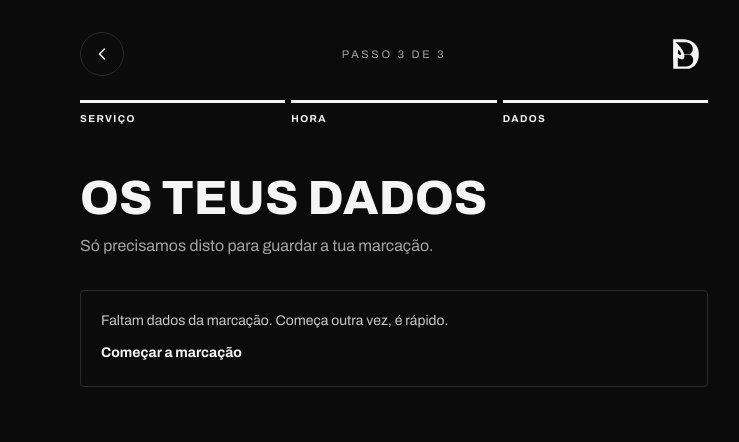
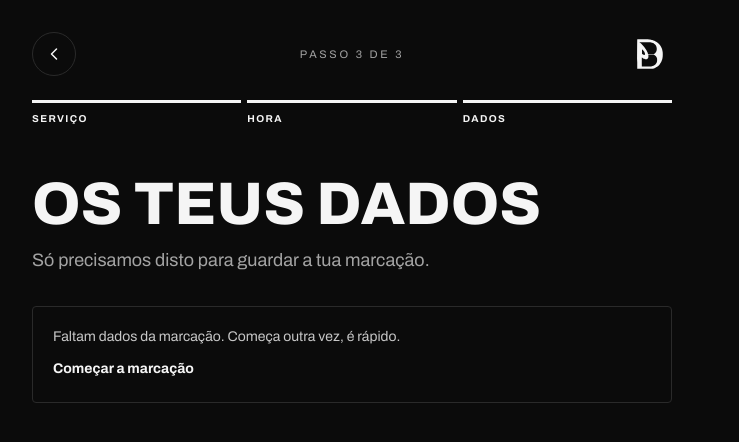
Before and after one commit to BeatrizAlves02/barbearia-diogo, a Next.js app: page /marcar/dados in a window 1280 px wide. Shown: the top 442 px of the page, without its empty margins (24-763 px from the left). Built offline with nearby package versions, Linux system fonts and the light colour scheme.

Commit message:
Páginas a acompanhar o ecrã e título sem cortes

```diff
--- a/app/gestao/page.tsx
+++ b/app/gestao/page.tsx
@@ -52,7 +52,7 @@ function ACarregar() {
   return (
     <Moldura>
       <div className="h-18 border-b border-divisor" />
-      <div className="mt-6 flex flex-col gap-4 lg:mt-8 lg:grid lg:grid-cols-[440px_minmax(0,1fr)] lg:items-start lg:gap-12" aria-hidden="true">
+      <div className="mt-6 flex flex-col gap-4 lg:mt-8 lg:grid lg:grid-cols-[27.5rem_minmax(0,1fr)] lg:items-start lg:gap-12" aria-hidden="true">
         <div className="flex flex-col gap-4">
           <div className="h-10 w-64 rounded bg-superficie motion-safe:animate-pulse" />
           <div className="h-16 rounded-lg bg-superficie motion-safe:animate-pulse lg:h-96" />
--- a/app/globals.css
+++ b/app/globals.css
@@ -90,6 +90,14 @@
   }
 }
 
+/* Ecrãs grandes: o site inteiro cresce um pouco, para não parecer pequeno no meio do ecrã */
+@media (min-width: 1536px) {
+  html { font-size: 106.25%; }
+}
+@media (min-width: 1800px) {
+  html { font-size: 112.5%; }
+}
+
 body {
   background: var(--color-bg);
   color: var(--color-texto);
--- a/app/page.tsx
+++ b/app/page.tsx
@@ -47,7 +47,7 @@ export default function Inicio() {
           </p>
 
           {/* Cada linha do título sobe "de dentro" de uma máscara, uma a seguir à outra */}
-          <h1 className="mt-1 text-[42px] font-extrabold uppercase leading-[0.95] font-stretch-125% lg:mt-3 lg:text-7xl xl:text-8xl 2xl:text-9xl">
+          <h1 className="mt-1 text-[42px] font-extrabold uppercase leading-[0.95] font-stretch-125% lg:mt-3 lg:text-[min(5vw,6.25rem)]">
             {LINHAS_TITULO.map((linha, i) => (
               <span key={linha} className="-mt-[0.12em] block overflow-hidden pt-[0.12em]">
                 <span
--- a/app/privacidade/page.tsx
+++ b/app/privacidade/page.tsx
@@ -61,9 +61,6 @@ export default function Privacidade() {
         </section>
       </div>
 
-      <Link href="/marcar" className="link-sublinhado mt-10 inline-block text-sm font-bold">
-        ← Voltar à marcação
-      </Link>
 
       <Suspense>
         <SegurancaCliente />
--- a/components/gestao/Agenda.tsx
+++ b/components/gestao/Agenda.tsx
@@ -92,7 +92,7 @@ export function Agenda({ hoje, dia: diaPedido, grelha, folgas, marcacoes, erro }
   const grelhaDoMes = grelha.filter((d) => d >= segundaDaSemana(primeiroDoMes(dia)));
 
   return (
-    <div className="lg:mt-8 lg:grid lg:grid-cols-[440px_minmax(0,1fr)] lg:items-start lg:gap-12">
+    <div className="lg:mt-8 lg:grid lg:grid-cols-[27.5rem_minmax(0,1fr)] lg:items-start lg:gap-12">
       {/* ================= Coluna do dia ================= */}
       <aside>
         <section className="mt-6 flex flex-col gap-4 motion-safe:animate-entrar lg:mt-0">
--- a/components/marcar/Confirmacao.tsx
+++ b/components/marcar/Confirmacao.tsx
@@ -44,7 +44,7 @@ export function Confirmacao({ servico, inicio, linkCalendario }: Props) {
   ];
 
   return (
-    <main className="mx-auto flex min-h-dvh max-w-md flex-col px-5 pb-10 pt-6 lg:max-w-6xl lg:px-10 lg:pt-8">
+    <main className="mx-auto flex min-h-dvh max-w-md flex-col px-5 pb-10 pt-6 lg:pt-8 lg:max-w-7xl lg:px-10 xl:max-w-[1440px] xl:px-14 2xl:max-w-[1680px]">
       {/* Topo: logo com o nome, como no resto do site */}
       <header className="flex justify-center motion-safe:animate-entrar lg:justify-start">
         <Link href="/" aria-label="Diogo Pimenta — início" className="flex items-center gap-3.5 transition-[opacity,transform] hover:opacity-80 active:scale-95">
@@ -56,7 +56,7 @@ export function Confirmacao({ servico, inicio, linkCalendario }: Props) {
         </Link>
       </header>
 
-      <div className="flex flex-1 flex-col gap-10 pt-10 lg:grid lg:grid-cols-[minmax(0,1fr)_420px] lg:items-center lg:gap-20 lg:pt-0">
+      <div className="flex flex-1 flex-col gap-10 pt-10 lg:grid lg:grid-cols-[minmax(0,1fr)_26rem] lg:items-center lg:gap-20 lg:pt-0 xl:grid-cols-[minmax(0,1fr)_30rem] xl:gap-28">
         {/* ---------- Mensagem ---------- */}
         <section className="flex flex-col items-center text-center lg:items-start lg:text-left">
           <div className="flex items-center gap-3">
@@ -68,7 +68,7 @@ export function Confirmacao({ servico, inicio, linkCalendario }: Props) {
 
           <h1
             style={{ animationDelay: "250ms" }}
-            className="mt-6 text-[40px] font-extrabold uppercase leading-[0.95] font-stretch-125% motion-safe:animate-entrar lg:text-7xl"
+            className="mt-6 text-[40px] font-extrabold uppercase leading-[0.95] font-stretch-125% motion-safe:animate-entrar lg:text-7xl xl:text-8xl"
           >
             Está
             <br />
--- a/components/marcar/EsqueletoMarcacao.tsx
+++ b/components/marcar/EsqueletoMarcacao.tsx
@@ -20,18 +20,18 @@ type Props = {
 export function EsqueletoMarcacao({ passo, voltar, titulo, subtitulo, children, lateral, comBarraMovel }: Props) {
   return (
     <main
-      className={`mx-auto min-h-dvh max-w-md lg:max-w-6xl lg:px-10 lg:pb-16 ${comBarraMovel ? "pb-52" : "pb-10"}`}
+      className={`mx-auto min-h-dvh max-w-md lg:max-w-7xl lg:px-10 xl:max-w-[1440px] xl:px-14 2xl:max-w-[1680px] lg:pb-16 ${comBarraMovel ? "pb-52" : "pb-10"}`}
     >
-      <div className="lg:grid lg:grid-cols-[minmax(0,1fr)_380px] lg:items-start lg:gap-16">
+      <div className="lg:grid lg:grid-cols-[minmax(0,1fr)_24rem] lg:items-start lg:gap-16 xl:grid-cols-[minmax(0,1fr)_27rem] xl:gap-24">
         <div className="min-w-0">
           <TopoPasso passo={passo} voltar={voltar} />
 
           <div className="flex flex-col gap-5 px-5 pt-6 lg:gap-8 lg:px-0 lg:pt-12">
             <div className="flex flex-col gap-1.5 motion-safe:animate-entrar lg:gap-3">
-              <h1 className="text-[30px] font-extrabold uppercase leading-none font-stretch-125% lg:text-5xl">
+              <h1 className="text-[30px] font-extrabold uppercase leading-none font-stretch-125% lg:text-5xl xl:text-6xl">
                 {titulo}
               </h1>
-              <p className="text-sm text-texto-3 lg:text-base">{subtitulo}</p>
+              <p className="text-sm text-texto-3 lg:text-base xl:text-lg">{subtitulo}</p>
             </div>
 
             {children}
```
